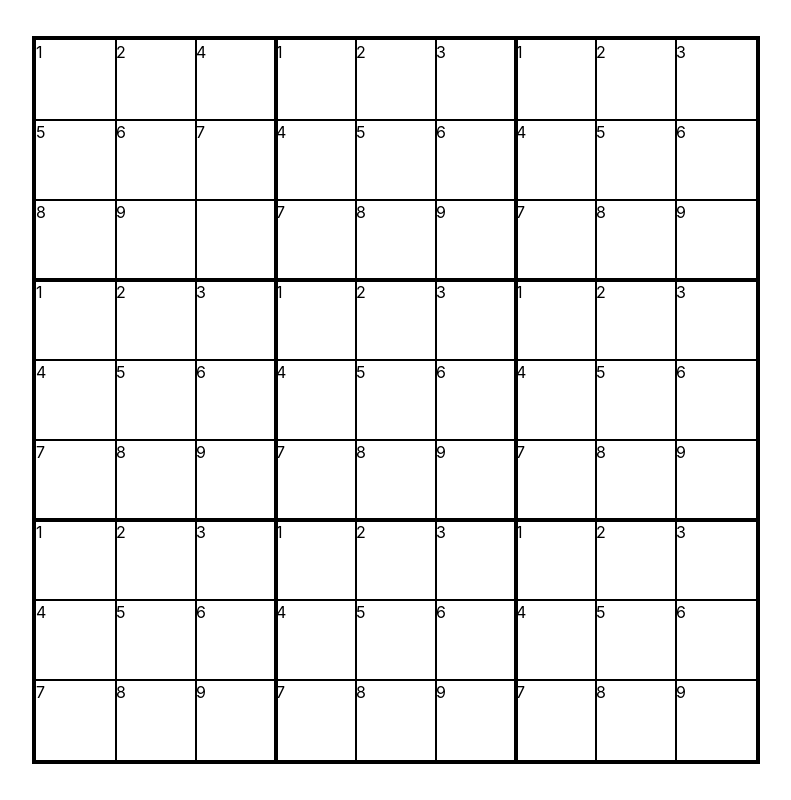
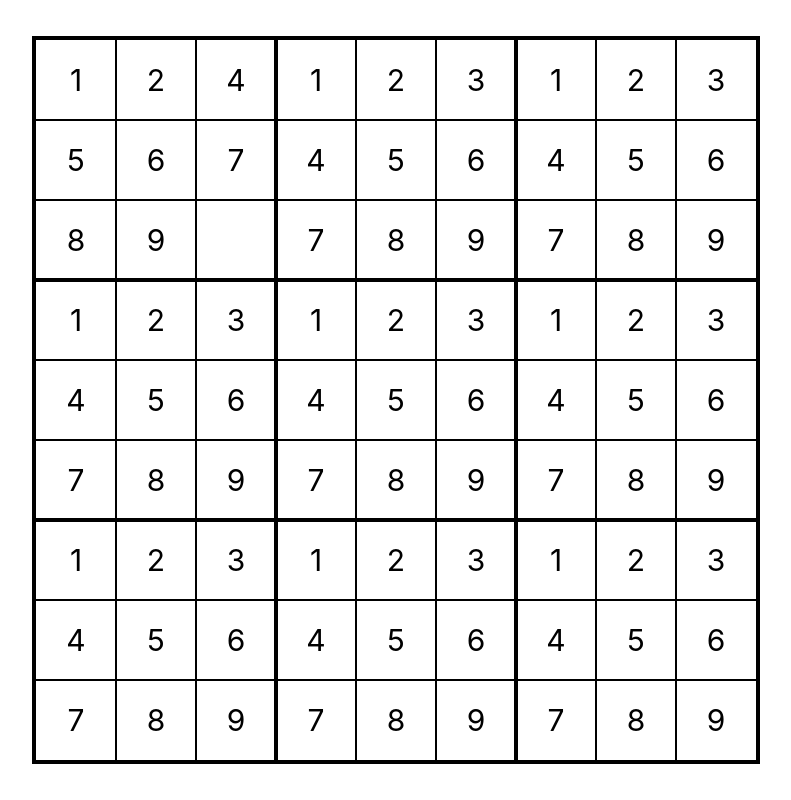
Before and after one commit to MgShepherd/PuzzleEmpire, a React (Create React App) app: page / in a window 1280 px wide. Shown: the whole page, without its empty margins (244-1035 px from the left). Built offline with nearby package versions, Linux system fonts and the light colour scheme.

Commit message:
Improved rendering of sudoku square

```diff
--- a/src/components/SudokuSquare/SudokuSquare.tsx
+++ b/src/components/SudokuSquare/SudokuSquare.tsx
@@ -14,19 +14,22 @@ const SudokuSquare = ({ elementIndex }: SudokuSquareProps): JSX.Element => {
 
   const getSelectedStyle = (): string => {
     if (!element.selected) return '';
-    return 'ring-green-500 ring';
+    return 'ring-green-500 ring-4 ';
   };
 
   return (
     <div
       data-testid="sudokuSquare"
-      className="w-full h-full ring-black ring-1 flex justify-center items-center p"
+      className="w-full h-full ring-black ring-1 p-1"
       onClick={() => dispatch(selectSquare(elementIndex))}
     >
       {element !== undefined && (
         <div
           data-testid={element.selected ? 'selectedSquare' : ''}
-          className={getSelectedStyle() + ' w-full h-full'}
+          className={
+            getSelectedStyle() +
+            ' w-full h-full flex justify-center items-center text-3xl'
+          }
         >
           {element.value !== '0' ? element.value : ''}
         </div>
```
